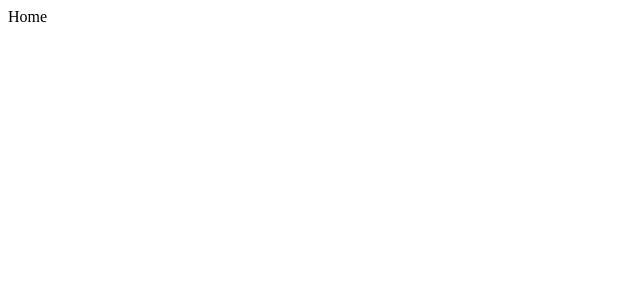
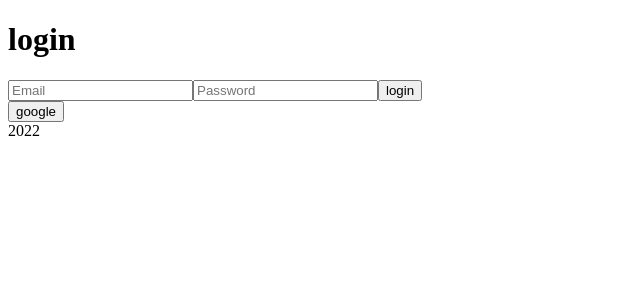
Before and after one commit to ryoush95/firebase-react, a React (Create React App) app: page /#/ in a window 1280 px wide. Shown: the top 300 px of the page, without its empty margins (0-640 px from the left). Built offline with nearby package versions, Linux system fonts and the light colour scheme; no server answers.

Commit message:
login, snslogin, logout

```diff
--- a/src/components/App.js
+++ b/src/components/App.js
@@ -1,7 +1,28 @@
 import AppRouter from "./Router";
+import { authService } from "../myfbase";
+import { useEffect, useState } from "react";
 
 function App() {
-  return <AppRouter />;
+  const auth = authService;
+  const [init, setInit] = useState(false);
+  const [isLogin, setLogin] = useState(auth.currentUser);
+  useEffect(() => {
+    auth.onAuthStateChanged((user) => {
+      if (user) {
+        setLogin(true);
+      } else {
+        setLogin(false);
+      }
+      setInit(true);
+    });
+  }, []);
+
+  return (
+    <>
+      {init ? <AppRouter isLogin={isLogin} /> : "loading"}
+      <footer>2022</footer>
+    </>
+  );
 }
 
 export default App;
--- a/src/components/Router.js
+++ b/src/components/Router.js
@@ -1,17 +1,16 @@
-import React, { useState } from "react";
+import React from "react";
 import { HashRouter as Router, Route, Routes } from "react-router-dom";
 import Auth from "../routes/Auth";
 import Home from "../routes/Home";
 
-const AppRouter = () => {
-  const [isLogin, setLogin] = useState(true);
+const AppRouter = ({ isLogin }) => {
   return (
     <Router>
       <Routes>
         {isLogin ? (
-          <Route path="/" element={<Home />}></Route>
+          <Route exact path="/" element={<Home />} />
         ) : (
-          <Route path="/" element={<Auth />}></Route>
+          <Route exact path="/" element={<Auth />} />
         )}
       </Routes>
     </Router>
--- /dev/null
+++ b/src/myfbase.js
@@ -0,0 +1,16 @@
+import { initializeApp } from "firebase/app";
+import "firebase/auth";
+import { getAuth } from "firebase/auth";
+
+const firebaseConfig = {
+  apiKey: process.env.REACT_APP_API_KEY,
+  authDomain: process.env.REACT_APP_AUTH_DOMAIN,
+  projectId: process.env.REACT_APP_PROJECT_ID,
+  storageBucket: process.env.REACT_APP_STORAGE_BUCKET,
+  messagingSenderId: process.env.REACT_APP_MESSAGING_SENDER_ID,
+  appId: process.env.REACT_APP_APP_ID,
+  measurementId: process.env.REACT_APP_MEASUREMENT_ID,
+};
+
+export const fb = initializeApp(firebaseConfig);
+export const authService = getAuth();
--- a/src/routes/Auth.js
+++ b/src/routes/Auth.js
@@ -1,6 +1,95 @@
-import React from "react";
+import {
+  createUserWithEmailAndPassword,
+  getAuth,
+  GoogleAuthProvider,
+  signInWithEmailAndPassword,
+  signInWithPopup,
+} from "firebase/auth";
+import React, { useState } from "react";
+import { Link } from "react-router-dom";
 
 const Auth = () => {
-  return <span>Auth</span>;
+  const auth = getAuth();
+  const [email, setEmail] = useState("");
+  const [password, setPassword] = useState("");
+  const [sc, setSc] = useState(false);
+  const [error, setError] = useState("");
+  const onChange = (event) => {
+    const {
+      target: { name, value },
+    } = event;
+    if (name === "email") {
+      setEmail(value);
+    } else if (name === "password") {
+      setPassword(value);
+    }
+  };
+  const onSubmit = async (event) => {
+    event.preventDefault();
+    if (sc) {
+      await createUserWithEmailAndPassword(auth, email, password)
+        .then((userCredential) => {
+          const user = userCredential.user;
+          console.log(user);
+        })
+        .catch((error) => {
+          const errorCode = error.code;
+          const errorMessage = error.message;
+          console.log(errorCode, errorMessage);
+          setError(error.message);
+        });
+    } else {
+      await signInWithEmailAndPassword(auth, email, password)
+        .then((userCredential) => {
+          const user = userCredential.user;
+          console.log(user);
+          <Link to="/home" />;
+        })
+        .catch((error) => {
+          const errorCode = error.code;
+          const errorMessage = error.message;
+          console.log(errorCode, errorMessage);
+          setError(error.message);
+        });
+    }
+  };
+  const snslogin = async (event) => {
+    const {
+      target: { name },
+    } = event;
+    let provider;
+    if (name === "google") {
+      provider = new GoogleAuthProvider();
+    }
+    const data = await signInWithPopup(auth, provider);
+  };
+  return (
+    <div>
+      <h1>login</h1>
+      <form onSubmit={onSubmit}>
+        <input
+          name="email"
+          type="text"
+          placeholder="Email"
+          value={email}
+          onChange={onChange}
+          required
+        />
+        <input
+          name="password"
+          type="password"
+          placeholder="Password"
+          value={password}
+          onChange={onChange}
+          required
+        />
+        <input type="submit" value={sc ? "create" : "login"} />
+      </form>
+      {error}
+      <button onClick={snslogin} name={"google"}>
+        google
+      </button>
+    </div>
+  );
 };
 export default Auth;
--- a/src/routes/Home.js
+++ b/src/routes/Home.js
@@ -1,6 +1,16 @@
+import { getAuth, signOut } from "firebase/auth";
 import React from "react";
 
 const Home = () => {
-  return <span>Home</span>;
+  const auth = getAuth();
+  const signout = () => {
+    signOut(auth);
+  };
+  return (
+    <div>
+      <span>Home</span>
+      <button onClick={signout}>logout</button>
+    </div>
+  );
 };
 export default Home;
```
Also changed, not shown: 1 other file (tests, documents, lock files or other folders).
